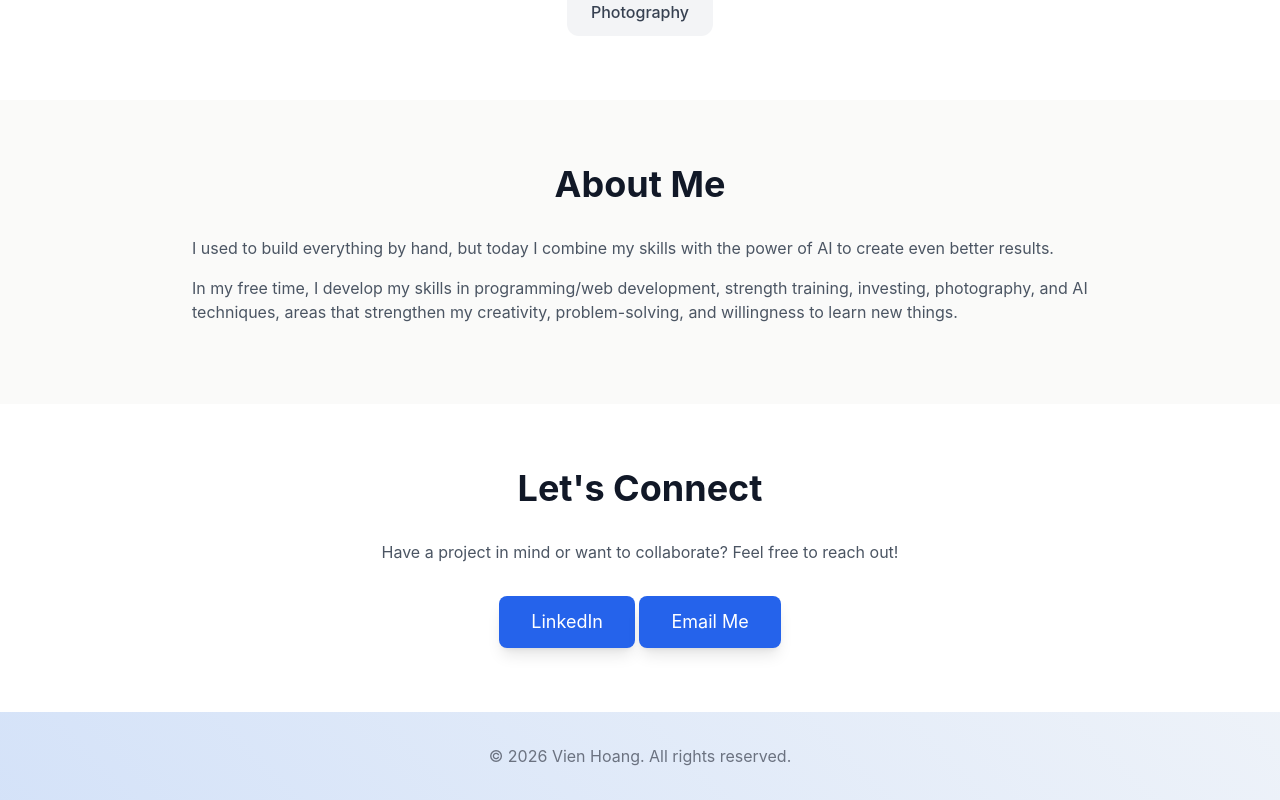
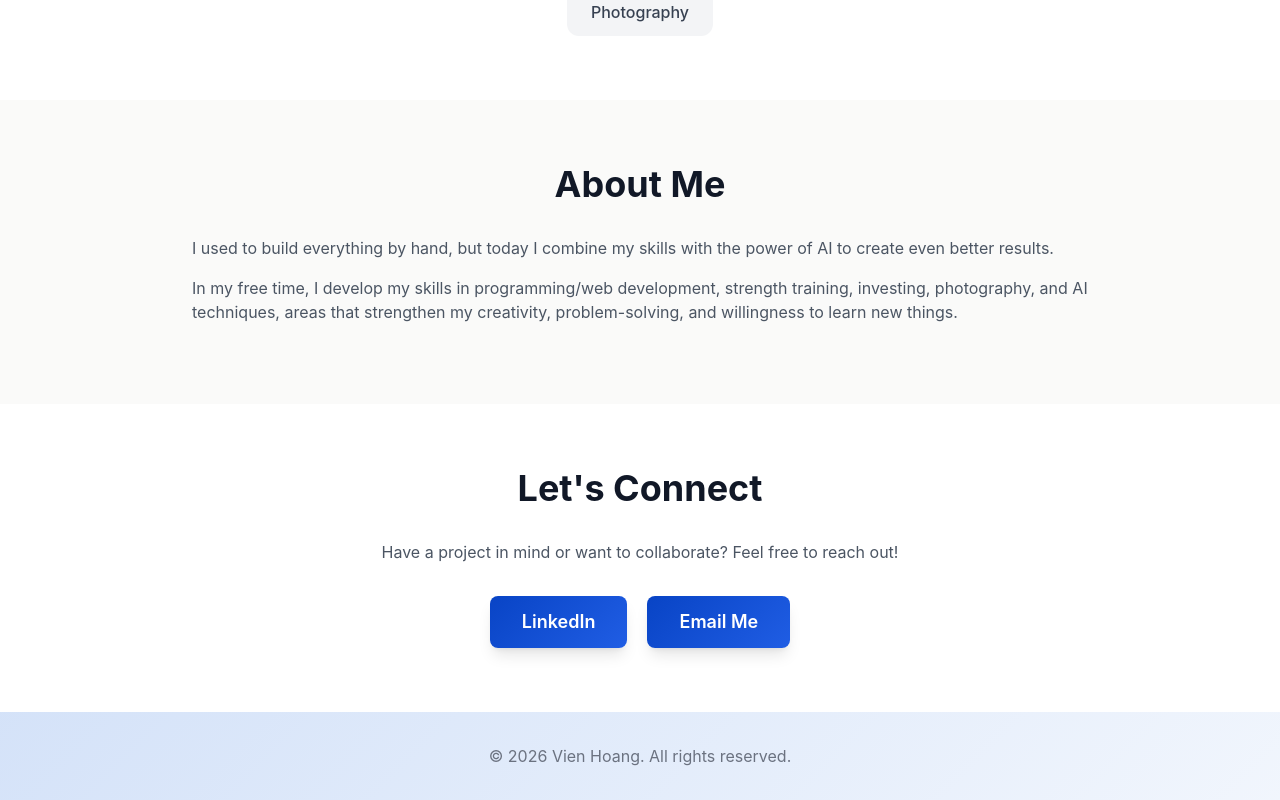
Before and after one commit to vienhoang/vienhoang.github.io, a React (Vite) app: page / in a window 1280 px wide. Shown: the part 1452-2252 px from the top of the page. Built offline with nearby package versions, Linux system fonts and the light colour scheme.

Commit message:
Added animations to contact buttons

```diff
--- a/src/App.tsx
+++ b/src/App.tsx
@@ -306,19 +306,20 @@ function App() {
           <p className="text-gray-600 mb-8">
             Have a project in mind or want to collaborate? Feel free to reach out!
           </p>
+          <div className="flex justify-center gap-2.5">
             <a
               href="https://www.linkedin.com/in/vien-hoang-5077bb96/" target='_blank'
-            className="inline-block px-8 py-3 bg-blue-600 text-white rounded-lg hover:bg-blue-700 transition text-lg shadow-lg"
+              className="contact-button inline-block px-8 py-3 bg-blue-600 text-white rounded-lg hover:bg-blue-700 transition text-lg shadow-lg"
             >
               LinkedIn
             </a>
-          &nbsp;
             <a
               href="mailto:hoang.vien@proton.me"
-            className="inline-block px-8 py-3 bg-blue-600 text-white rounded-lg hover:bg-blue-700 transition text-lg shadow-lg"
+              className="contact-button inline-block px-8 py-3 bg-blue-600 text-white rounded-lg hover:bg-blue-700 transition text-lg shadow-lg"
             >
               Email Me
             </a>
+          </div>
         </div>
       </section>
 
--- a/src/styles/index.css
+++ b/src/styles/index.css
@@ -72,7 +72,7 @@ body {
   animation: float 4s ease-in-out infinite;
 }
 
-@keyframes blueGradientShift {
+@keyframes blue-gradient-shift {
   0% {
     background-position: 0% 50%;
   }
@@ -100,9 +100,9 @@ body {
   }
 
   .bg-blue-gradient-animate {
-    background: linear-gradient(45deg, rgba(59, 130, 246, 0), rgba(59, 130, 246, 0.2), rgba(59, 130, 246, 0));
+    background: linear-gradient(135deg, #ffffff, rgba(59, 130, 246, 0.2), #ffffff);
     background-size: 300% 300%;
-    animation: blueGradientShift 10s ease infinite;
+    animation: blue-gradient-shift 10s ease infinite;
   }
 
   .shine-section {
@@ -131,4 +131,30 @@ body {
     animation: shine-move 2s ease-out forwards;
     opacity: 1;
   }
+
+  .contact-button {
+    font-weight: 600;
+    position: relative;
+    display: inline-block;
+    margin: 0 5px;
+    background: linear-gradient(
+      -45deg,
+      rgb(2, 61, 189),
+      rgb(37, 99, 235),
+      rgb(2, 61, 189)
+    );
+    background-size: 300% 300%;
+    animation: button-gradient 6s ease infinite;
+    transition: transform 0.2s ease, box-shadow 0.2s ease;
+  }
+
+  .contact-button:hover {
+    transform: translateY(-2px);
+    box-shadow: 0 10px 30px rgba(0, 0, 0, 0.2);
+  }
+
+  @keyframes button-gradient {
+    0%, 100% { background-position: 0% 50%; }
+    50% { background-position: 100% 50%; }
+  }
 }
```
Also changed, not shown: 4 other files (tests, documents, lock files or other folders). Lines whose indentation alone changed are shown as unchanged.
